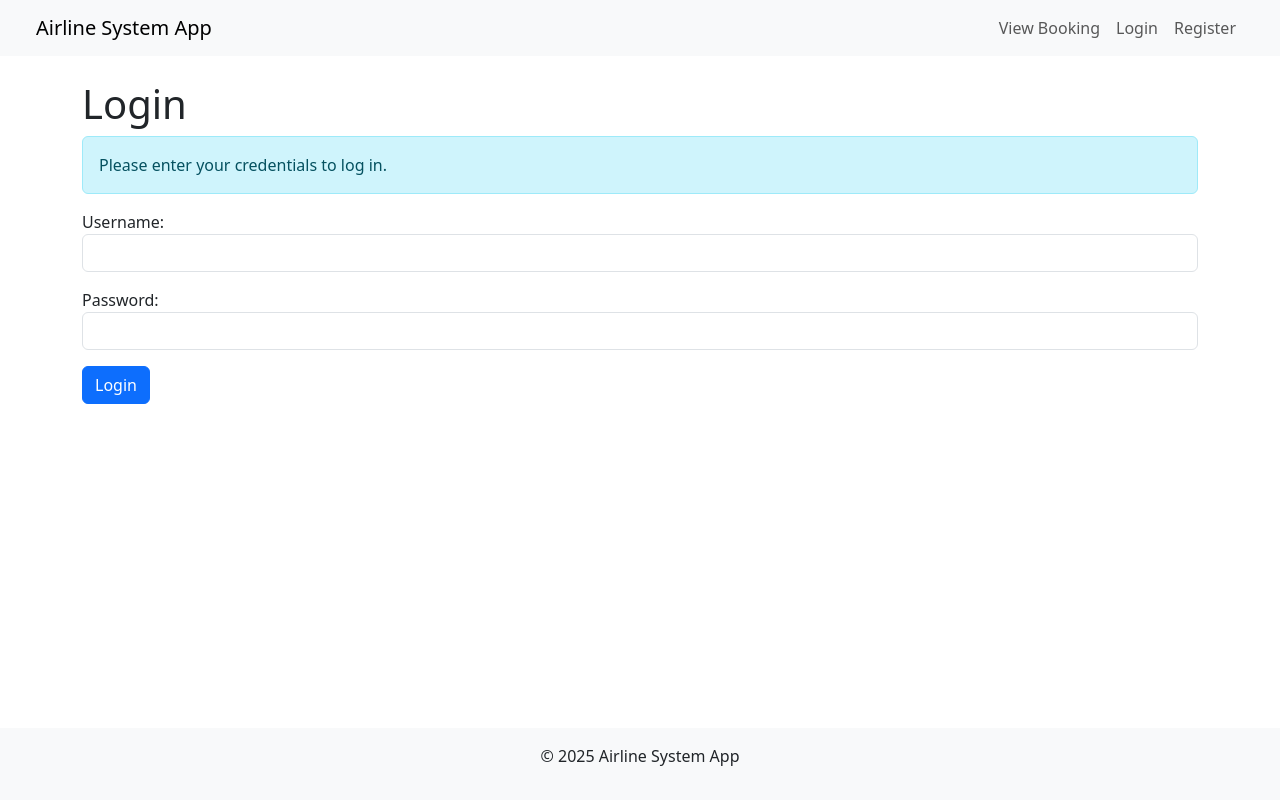
After one commit to Tikava/airline-system, a Django app: page /login/ in a window 1280 px wide. The commit adds this page. Run offline with Django 4.2, Linux system fonts and the light colour scheme.

Commit message:
feat: implement user authentication with login, logout, and registration views; add airport and flight fixtures

```diff
--- a/airline_system/flights/forms.py
+++ b/airline_system/flights/forms.py
@@ -1,10 +1,41 @@
 from django import forms
+from django.core.exceptions import ValidationError
+from django.contrib.auth.hashers import make_password
+from django.contrib.auth.models import User
+
 
 from .models import Passenger, Booking, Flight
 
 class PassengerForm(forms.Form):
-    name = forms.CharField(
-        max_length=100,
+    flight_id = forms.IntegerField(widget=forms.HiddenInput())
+
+    def save(self, user):
+        flight_id = self.cleaned_data['flight_id']
+        flight = Flight.objects.get(id=flight_id)
+
+        if flight.capacity <= 0:
+            raise ValidationError("No available seats for this flight.")
+
+        # Get or create passenger linked to the current user
+        passenger, created = Passenger.objects.get_or_create(user=user, defaults={'name': user.username})
+
+        # Avoid double booking
+        if Booking.objects.filter(passenger=passenger, flight=flight).exists():
+            raise ValidationError("You have already booked this flight.")
+
+        # Create booking and reduce flight capacity
+        booking = Booking.objects.create(passenger=passenger, flight=flight)
+        flight.capacity -= 1
+        flight.save()
+
+        return booking
+
+
+
+
+
+class BookingForm(forms.Form):
+    booking_code = forms.UUIDField(
         required=True,
         widget=forms.TextInput(attrs={'class': 'form-control'})
     )
@@ -12,44 +43,6 @@ class PassengerForm(forms.Form):
         required=True,
         widget=forms.EmailInput(attrs={'class': 'form-control'})
     )
-    flight_id = forms.IntegerField(widget=forms.HiddenInput())
-
-    def clean_email(self):
-        email = self.cleaned_data.get('email')
-        flight_id = self.data.get('flight_id') or self.cleaned_data.get('flight_id')
-
-        if not flight_id:
-            raise forms.ValidationError("Flight ID is missing.")
-
-        if Booking.objects.filter(passenger__email=email, flight_id=flight_id).exists():
-            raise forms.ValidationError("This email is already registered for this flight.")
-
-        return email
-
-    def save(self):
-        name = self.cleaned_data['name']
-        email = self.cleaned_data['email']
-        flight_id = self.cleaned_data['flight_id']
-
-        flight = Flight.objects.get(id=flight_id)
-
-        if flight.capacity > 0:
-            flight.capacity -= 1
-            flight.save()
-        else:
-            raise forms.ValidationError("No available seats for this flight.")
-
-        passenger, _ = Passenger.objects.get_or_create(email=email, defaults={'name': name})
-        booking = Booking.objects.create(passenger=passenger, flight=flight)
-
-        return booking
-
-
-
-
-class BookingForm(forms.Form):
-    booking_code = forms.UUIDField(required=True, widget=forms.TextInput(attrs={'class': 'form-control'}))
-    email = forms.EmailField(required=True, widget=forms.EmailInput(attrs={'class': 'form-control'}))
 
     def clean_booking_code(self):
         booking_code = self.cleaned_data.get('booking_code')
@@ -59,12 +52,72 @@ class BookingForm(forms.Form):
 
     def clean_email(self):
         email = self.cleaned_data.get('email')
-        if not Booking.objects.filter(passenger__email=email).exists():
+        if not Booking.objects.filter(passenger__user__email=email).exists():
             raise forms.ValidationError("Email does not match any booking.")
         return email
 
     def save(self):
         booking_code = self.cleaned_data['booking_code']
         email = self.cleaned_data['email']
-        booking = Booking.objects.get(booking_code=booking_code, passenger__email=email)
-        return booking
+        return Booking.objects.get(
+            booking_code=booking_code,
+            passenger__user__email=email
+        )
+
+
+
+class UserRegistrationForm(forms.ModelForm):
+    password1 = forms.CharField(label='Password', widget=forms.PasswordInput(attrs={'class': 'form-control'}))
+    password2 = forms.CharField(label='Confirm Password', widget=forms.PasswordInput(attrs={'class': 'form-control'}))
+
+    class Meta:
+        model = User
+        fields = ['username', 'email']
+        widgets = {
+            'username': forms.TextInput(attrs={'class': 'form-control'}),
+            'email': forms.EmailInput(attrs={'class': 'form-control'}),
+        }
+
+    def clean_username(self):
+        username = self.cleaned_data.get('username')
+        if User.objects.filter(username=username).exists():
+            raise ValidationError("Username already exists.")
+        return username
+
+    def clean_email(self):
+        email = self.cleaned_data.get('email')
+        if User.objects.filter(email=email).exists():
+            raise ValidationError("Email already exists.")
+        return email
+
+    def clean(self):
+        cleaned_data = super().clean()
+        password1 = cleaned_data.get("password1")
+        password2 = cleaned_data.get("password2")
+        if password1 != password2:
+            raise ValidationError("Passwords do not match.")
+
+    def save(self, commit=True):
+        user = super().save(commit=False)
+        user.password = make_password(self.cleaned_data['password1'])
+        if commit:
+            user.save()
+        return user
+
+
+from django.contrib.auth import authenticate
+
+class UserLoginForm(forms.Form):
+    username = forms.CharField(max_length=150, required=True, widget=forms.TextInput(attrs={'class': 'form-control'}))
+    password = forms.CharField(widget=forms.PasswordInput(attrs={'class': 'form-control'}), required=True)
+
+    def clean(self):
+        cleaned_data = super().clean()
+        username = cleaned_data.get('username')
+        password = cleaned_data.get('password')
+
+        if username and password:
+            user = authenticate(username=username, password=password)
+            if user is None:
+                raise forms.ValidationError("Invalid username or password.")
+        return cleaned_data
--- a/airline_system/flights/models.py
+++ b/airline_system/flights/models.py
@@ -1,4 +1,5 @@
 import uuid
+from django.contrib.auth.models import User
 from django.db import models
 
 class Airport(models.Model):
@@ -17,12 +18,13 @@ class Flight(models.Model):
     def __str__(self):
         return f"{self.origin} to {self.destination} ({self.duration} min)"
 
+
 class Passenger(models.Model):
+    user = models.OneToOneField(User, on_delete=models.CASCADE)
     name = models.CharField(max_length=100)
-    email = models.EmailField(unique=True)
 
     def __str__(self):
-        return f"{self.name} ({self.email})"
+        return f"{self.name} ({self.user.email})"
 
 class Booking(models.Model):
     passenger = models.ForeignKey(Passenger, on_delete=models.CASCADE)
--- a/airline_system/flights/templates/base.html
+++ b/airline_system/flights/templates/base.html
@@ -8,9 +8,37 @@
 </head>
 <body class="d-flex flex-column min-vh-100">
 
-    <nav class="navbar navbar-expand-lg navbar-light bg-light">
-        <a class="navbar-brand mx-4" href="{% url 'flights:index' %}">Airline System App</a>
-        <a class="nav-link" href="{% url 'flights:booking_detail' %}">View My Bookings</a>
+    <nav class="navbar navbar-expand-lg navbar-light bg-light px-4">
+        <div class="container-fluid">
+            <a class="navbar-brand" href="{% url 'flights:index' %}">Airline System App</a>
+            <button class="navbar-toggler" type="button" data-bs-toggle="collapse" data-bs-target="#navbarNav"
+                    aria-controls="navbarNav" aria-expanded="false" aria-label="Toggle navigation">
+            <span class="navbar-toggler-icon"></span>
+            </button>
+
+            <div class="collapse navbar-collapse" id="navbarNav">
+            <ul class="navbar-nav ms-auto">
+                {% if user.is_authenticated %}
+                <li class="nav-item">
+                <a class="nav-link" href="{% url 'flights:booking_detail' %}">View My Bookings</a>
+                </li>
+                <li class="nav-item">
+                <a class="nav-link" href="{% url 'flights:logout' %}">Logout</a>
+                </li>
+                {% else %}
+                <li class="nav-item">
+                <a class="nav-link" href="{% url 'flights:booking_detail' %}">View Booking</a>
+                </li>
+                <li class="nav-item">
+                <a class="nav-link" href="{% url 'flights:login' %}">Login</a>
+                </li>
+                <li class="nav-item">
+                <a class="nav-link" href="{% url 'flights:register' %}">Register</a>
+                </li>
+                {% endif %}
+            </ul>
+            </div>
+        </div>
     </nav>
 
     <div class="container flex-grow-1 mt-4">
--- /dev/null
+++ b/airline_system/flights/templates/flights/login.html
@@ -0,0 +1,27 @@
+{% extends 'base.html' %}
+
+{% block title %}Login - Airline System App{% endblock %}
+
+{% block content %}
+<h1>Login</h1>
+
+{% if error %}
+    <div class="alert alert-danger">{{ error }}</div>
+{% else %}
+    <div class="alert alert-info">Please enter your credentials to log in.</div>
+{% endif %}
+
+<form method="post" class="mt-3" action="{% url 'flights:login' %}">
+
+    {% csrf_token %}
+    <div class="mb-3">
+        {{ form.username.label_tag }}
+        {{ form.username }}
+    </div>
+    <div class="mb-3">
+        {{ form.password.label_tag }}
+        {{ form.password }}
+    </div>
+    <button type="submit" class="btn btn-primary">Login</button>
+</form>
+{% endblock %}
--- a/airline_system/flights/urls.py
+++ b/airline_system/flights/urls.py
@@ -8,4 +8,7 @@ urlpatterns = [
     path('flights/<int:flight_id>/', views.flight_detail, name='flight_detail'),
     path('flights/<int:flight_id>/book/', views.flight_book, name='flight_book'),
     path('bookings/', views.booking_detail, name='booking_detail'),
+    path('login/', views.login_view, name='login'),
+    path('register/', views.register_view, name='register'),
+    path('logout/', views.logout_view, name='logout'),
 ]
--- a/airline_system/flights/views.py
+++ b/airline_system/flights/views.py
@@ -1,4 +1,5 @@
-from django.shortcuts import render, get_object_or_404
+from django.shortcuts import render, get_object_or_404, redirect
+from django.contrib.auth import authenticate, login, logout
 
 from . import models
 from . import forms
@@ -13,6 +14,49 @@ def index(request):
 
     return render(request, 'flights/index.html', context)
 
+def logout_view(request):
+    logout(request)
+    return render(request, 'flights/logout.html')
+
+def register_view(request):
+    if request.method == 'POST':
+        form = forms.UserRegistrationForm(request.POST)
+        if form.is_valid():
+            user = form.save()
+            models.Passenger.objects.create(user=user, name=user.username)
+            login(request, user)
+            return redirect('flights:index')
+
+        else:
+            return render(request, 'flights/register.html', {'form': form})
+    else:
+        form = forms.UserRegistrationForm()
+
+    return render(request, 'flights/register.html', {'form': form})
+
+
+def login_view(request):
+    if request.method == 'POST':
+        form = forms.UserLoginForm(request.POST)
+        if form.is_valid():
+            username = form.cleaned_data['username']
+            password = form.cleaned_data['password']
+            user = authenticate(request, username=username, password=password)
+            if user is not None:
+                login(request, user)
+                return redirect('flights:index')
+            else:
+                return render(request, 'flights/login.html', {
+                    'form': form,
+                    'error': 'Invalid username or password.'
+                })
+    else:
+        form = forms.UserLoginForm()
+
+    return render(request, 'flights/login.html', {'form': form})
+
+
+
 def flight_detail(request, flight_id):
     flight = models.Flight.objects.get(id=flight_id)
     bookings = models.Booking.objects.filter(flight=flight)
@@ -25,33 +69,66 @@ def flight_detail(request, flight_id):
     return render(request, 'flights/flight_detail.html', context)
 
 def flight_book(request, flight_id):
-    flight = get_object_or_404(models.Flight, id=flight_id)
 
-    if request.method == 'POST':
-        form = forms.PassengerForm(request.POST)
+    if request.user.is_authenticated:
+        flight = get_object_or_404(models.Flight, id=flight_id)
 
-        if form.is_valid():
-            booking = form.save()
-            return render(request, 'flights/flight_book_success.html', {'booking': booking})
+        passenger, _ = models.Passenger.objects.get_or_create(
+            user=request.user,
+            defaults={'name': request.user.username}
+        )
+
+
+        existing_booking = models.Booking.objects.filter(passenger=passenger, flight=flight).first()
+        if existing_booking:
+            return render(request, 'flights/flight_booked_already.html', {
+                'booking': existing_booking,
+                'flight': flight
+            })
+
+
+        if request.method == 'POST':
+            form = forms.PassengerForm(request.POST)
+            if form.is_valid():
+                try:
+                    booking = form.save(request.user)
+                    return render(request, 'flights/flight_book_success.html', {'booking': booking})
+                except forms.ValidationError as e:
+                    form.add_error(None, e.message)
+        else:
+            form = forms.PassengerForm(initial={'flight_id': flight.id})
+
+        return render(request, 'flights/flight_book.html', {'form': form, 'flight': flight})
 
     else:
-        form = forms.PassengerForm(initial={'flight_id': flight.id})
-
-    return render(request, 'flights/flight_book.html', {'form': form, 'flight': flight})
+        return redirect('flights:login')
 
 
 def booking_detail(request):
+    # If user is logged in — show all their bookings
+    if request.user.is_authenticated:
+        try:
+            passenger = models.Passenger.objects.get(user=request.user)
+            bookings = models.Booking.objects.filter(passenger=passenger)
+        except models.Passenger.DoesNotExist:
+            bookings = []
+        return render(request, 'flights/booking_detail.html', {'bookings': bookings})
 
+    # If not logged in — allow guest to search by form
     if request.method == 'POST':
         form = forms.BookingForm(request.POST)
-
         if form.is_valid():
-            booking = form.save()
-            return render(request, 'flights/booking_detail.html', {'booking': booking})
+            try:
+                booking = form.save()
+                return render(request, 'flights/booking_single.html', {'booking': booking})
+            except models.Booking.DoesNotExist:
+                form.add_error(None, "Booking not found.")
     else:
         form = forms.BookingForm()
 
     return render(request, 'flights/booking_form.html', {'form': form})
+
+
 
 def airport_detail(request, code):
     airport = models.Airport.objects.get(code=code)
```
Also changed, not shown: airline_system/flights/fixtures/airports.json (added, +34 -0 lines), airline_system/flights/fixtures/flights.json (added, +42 -0 lines), airline_system/flights/templates/flights/booking_detail.html (+16 -8 lines), airline_system/flights/templates/flights/booking_form.html (+18 -9 lines), airline_system/flights/templates/flights/booking_single.html (added, +12 -0 lines), airline_system/flights/templates/flights/flight_book.html (+21 -6 lines), airline_system/flights/templates/flights/flight_booked_already.html (added, +17 -0 lines), airline_system/flights/templates/flights/flight_detail.html (+10 -8 lines), airline_system/flights/templates/flights/logout.html (added, +8 -0 lines), airline_system/flights/templates/flights/register.html (added, +55 -0 lines), airline_system/db.sqlite3, airline_system/flights/migrations/0001_initial.py.
